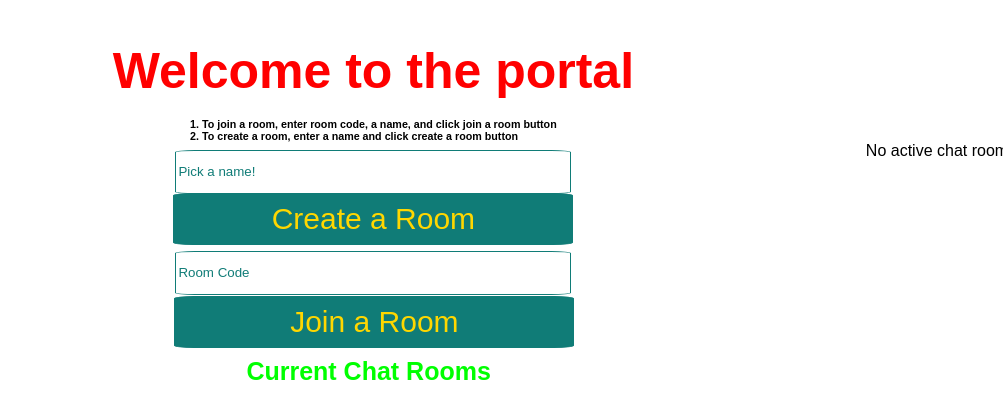
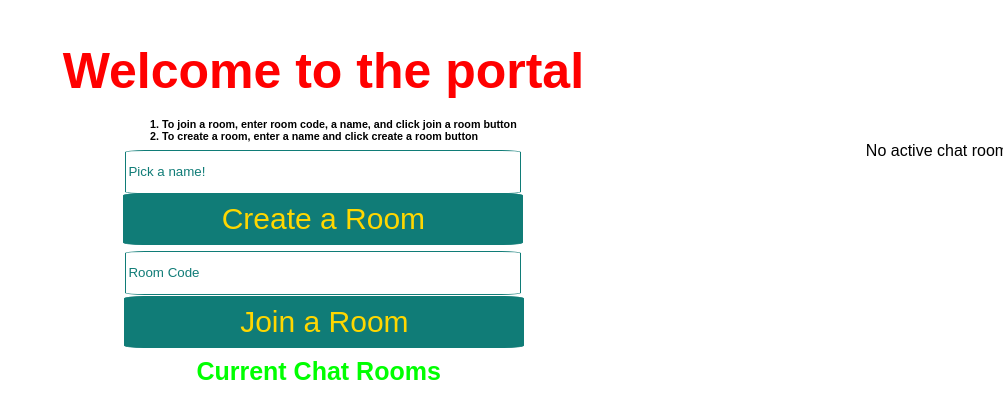
Before and after one commit to jarvisluke416/FIASKCHAT, a Flask app: page / in a window 1360 px wide; the page is wider, and only the part inside the window is pictured. Shown: the top 419 px of that part, without its empty margins (357-1360 px from the left). Run offline with Flask 3, Linux system fonts and the light colour scheme; some libraries are stand-ins or nearby versions; some web fonts are replaced.

Commit message:
Update style.css

```diff
--- a/static/css/style.css
+++ b/static/css/style.css
@@ -87,7 +87,7 @@ p {
 
 .pick {
   position: relative;
-  left: 250px;
+  left: 200px;
   bottom: 77px;
   width: 390px;
   height: 40px;
@@ -97,7 +97,7 @@ p {
 
 .roomcode {
   position: relative;
-  left: 450px;
+  left: 400px;
   bottom: 30px;
   width: 390px;
   height: 40px;
@@ -109,7 +109,7 @@ p {
 .createbtn {
   font-size: 30px;
   position: relative;
-  left: 250px;
+  left: 200px;
   bottom: 150px;
   width: 400px;
   padding: 1%;
@@ -122,7 +122,7 @@ p {
 .joinbtn {
   font-size: 30px;
   position: relative;
-  left: 53px;
+  left: 3px;
   width: 400px;
   top: 15px;
   padding: 1%;
@@ -139,6 +139,13 @@ p {
   bottom: 295px;
   z-index: 10;
 }
+
+.homemodebutton {
+position: relative;
+left: 430px;
+bottom: 80px;
+}
+
 #user-list {
   position: relative;
   right: 200px;
@@ -148,21 +155,21 @@ p {
 
 .rules {
   position: relative;
-  left: 250px;
+  left: 210px;
   bottom: 50px;
 }
 
 .current {
   position: relative;
   top: 170px;
-  right: 275px; /* Adjust the value as needed to move it to the left */
+  right: 325px; /* Adjust the value as needed to move it to the left */
   color: lime;
   font-size: 25px;
 }
 
 .roomlist {
   position: relative;
-  right: 530px;
+  right: 580px;
   top: 200px;
   list-style-type: none;
 
@@ -170,6 +177,7 @@ p {
 
 .code {
   color: navy;
+  background-color: oldlace;
 }
 
 .joinbtn:hover, .createbtn:hover {
@@ -189,7 +197,7 @@ label {
 
 h1 {
   position: relative;
-  left: 250px;
+  left: 200px;
   font-size: 50px;
   color: red;
 }
```
